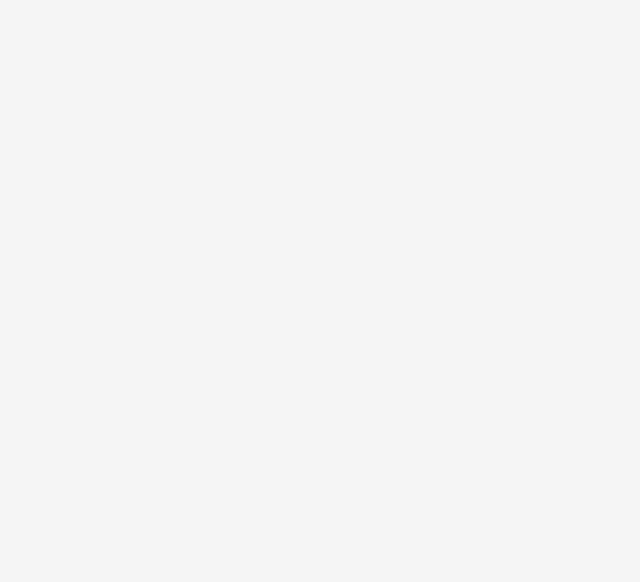
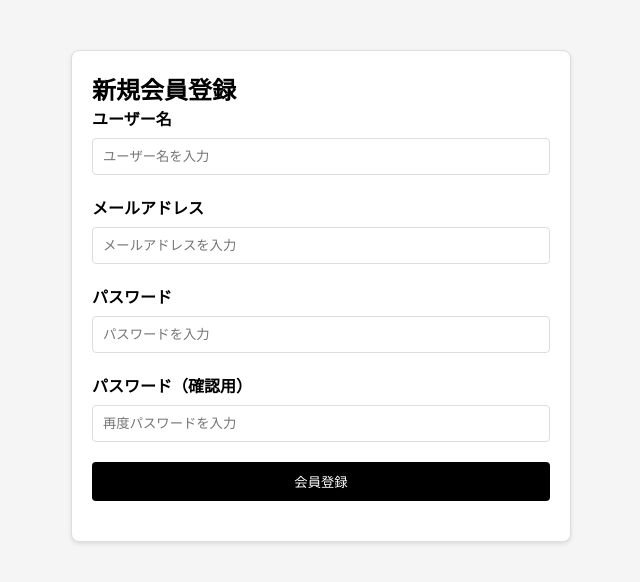
Before and after one commit to sabamisoyaki/react--site, a Next.js app: page /site_data/registration in a window 1280 px wide. Shown: the top 582 px of the page, without its empty margins (319-959 px from the left). Built offline with nearby package versions, Linux system fonts and the light colour scheme.

Commit message:
会員登録画面の制作

```diff
--- a/src/app/globals.css
+++ b/src/app/globals.css
@@ -234,3 +234,50 @@ border: 1px solid #ccc;
 .login-link-test:hover {
   text-decoration: underline;
 }
+
+/* 会員登録画面のコンテンツ */
+.register-container-test {
+  width: 90%;
+  max-width: 500px;
+  margin: 50px auto;
+  padding: 20px;
+  background: white;
+  border: 1px solid #ddd;
+  border-radius: 8px;
+  box-shadow: 0 2px 4px rgba(0, 0, 0, 0.1);
+}
+
+.register-box-test {
+  text-align: left;
+}
+
+.input-group-test {
+  margin-bottom: 20px;
+}
+
+.input-label-test {
+  display: block;
+  margin-bottom: 8px;
+  font-weight: bold;
+}
+
+.register-input-test {
+  width: 100%;
+  padding: 10px;
+  border: 1px solid #ddd;
+  border-radius: 4px;
+}
+
+.register-button-test {
+  width: 100%;
+  padding: 10px;
+  background-color: black;
+  color: white;
+  border: none;
+  border-radius: 4px;
+  cursor: pointer;
+}
+
+.register-button-test:hover {
+  background-color: #333;
+}
--- a/src/app/site_data/login/page.js
+++ b/src/app/site_data/login/page.js
@@ -86,13 +86,13 @@ function Page() {
             <button
               className="login-button-test"
               onClick={() => {
-                window.location.href = "#";
+                window.location.href = "/site_data/registration";
               }}
             >
               新規会員登録
             </button>
             <a href="#" className="login-link-test">
-              メンバーズについて
+              会員登録について
             </a>
           </div>
         </div>
--- a/src/app/site_data/registration/page.js
+++ b/src/app/site_data/registration/page.js
@@ -1,12 +1,111 @@
 "use client";
-import React from 'react'
+import React, { useState } from "react";
 
-function page() {
+function RegisterPage() {
+  const [username, setUsername] = useState(""); // ユーザー名の状態
+  const [email, setEmail] = useState(""); // メールアドレスの状態
+  const [password, setPassword] = useState(""); // パスワードの状態
+  const [confirmPassword, setConfirmPassword] = useState(""); // パスワード確認の状態
+
+  const handleRegister = (e) => {
+    e.preventDefault();
+    if (password !== confirmPassword) {
+      alert("パスワードが一致しません。");
+      return;
+    }
+    console.log("ユーザー名:", username);
+    console.log("メールアドレス:", email);
+    console.log("パスワード:", password);
+    alert("会員登録が完了しました！");
+  };
+
   return (
-    <div>
+    <>
+      <main>
+        <div className="register-container-test">
+          <div className="register-box-test">
+            <h2>新規会員登録</h2>
+            <form onSubmit={handleRegister}>
+              {/* ユーザー名 */}
+              <div className="input-group-test">
+                <label htmlFor="username" className="input-label-test">
+                  ユーザー名
+                </label>
+                <input
+                  type="text"
+                  id="username"
+                  name="username"
+                  placeholder="ユーザー名を入力"
+                  className="register-input-test"
+                  value={username}
+                  onChange={(e) => setUsername(e.target.value)}
+                  required
+                />
+              </div>
 
-    </div>
-  )
+              {/* メールアドレス */}
+              <div className="input-group-test">
+                <label htmlFor="email" className="input-label-test">
+                  メールアドレス
+                </label>
+                <input
+                  type="email"
+                  id="email"
+                  name="email"
+                  placeholder="メールアドレスを入力"
+                  className="register-input-test"
+                  value={email}
+                  onChange={(e) => setEmail(e.target.value)}
+                  required
+                />
+              </div>
+
+              {/* パスワード */}
+              <div className="input-group-test">
+                <label htmlFor="password" className="input-label-test">
+                  パスワード
+                </label>
+                <input
+                  type="password"
+                  id="password"
+                  name="password"
+                  placeholder="パスワードを入力"
+                  className="register-input-test"
+                  value={password}
+                  onChange={(e) => setPassword(e.target.value)}
+                  required
+                />
+              </div>
+
+              {/* パスワード確認 */}
+              <div className="input-group-test">
+                <label htmlFor="confirmPassword" className="input-label-test">
+                  パスワード（確認用）
+                </label>
+                <input
+                  type="password"
+                  id="confirmPassword"
+                  name="confirmPassword"
+                  placeholder="再度パスワードを入力"
+                  className="register-input-test"
+                  value={confirmPassword}
+                  onChange={(e) => setConfirmPassword(e.target.value)}
+                  required
+                />
+              </div>
+
+              {/* 登録ボタン */}
+              <div className="input-group-test">
+                <button type="submit" className="register-button-test">
+                  会員登録
+                </button>
+              </div>
+            </form>
+          </div>
+        </div>
+      </main>
+    </>
+  );
 }
 
-export default page
+export default RegisterPage;
```
